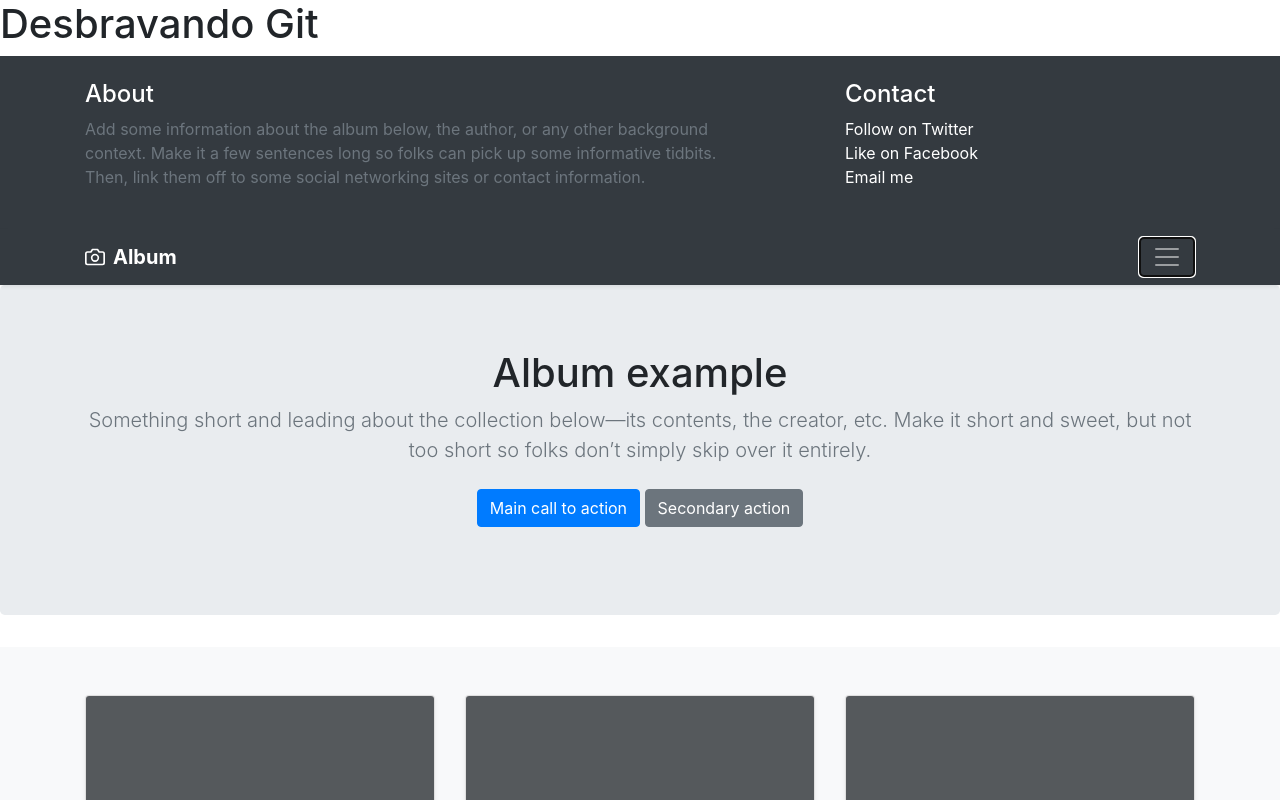
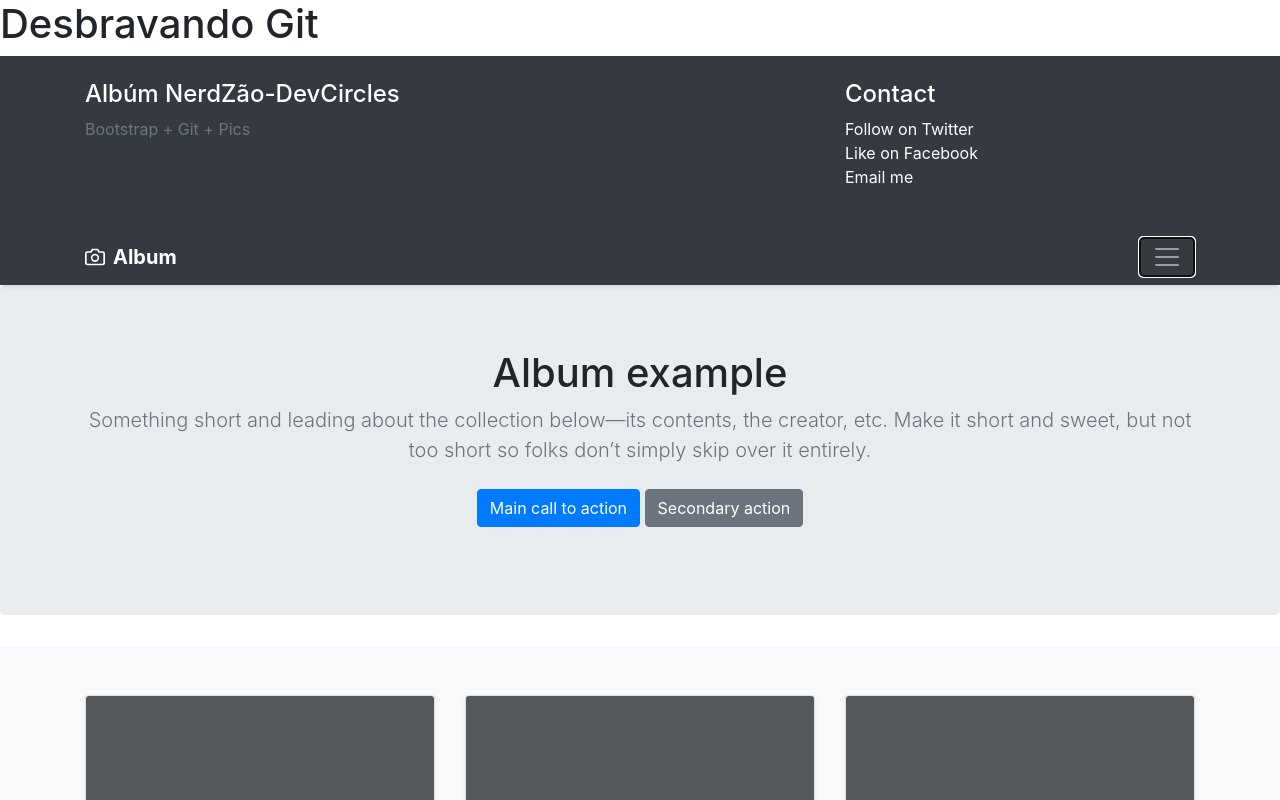
Before and after one commit to Lgptx/desbravando-git, a plain HTML site: page index.html in a window 1280 px wide. Both pictures are taken after a click on the button "Toggle navigation". Shown: the top 800 px of the page. Drawn offline with nearby package versions, Linux system fonts and the light colour scheme.

Commit message:
Alteração Title e h4 no html

```diff
--- a/index.html
+++ b/index.html
@@ -9,7 +9,7 @@
     <!-- Bootstrap CSS -->
     <link rel="stylesheet" href="https://stackpath.bootstrapcdn.com/bootstrap/4.3.1/css/bootstrap.min.css" integrity="sha384-ggOyR0iXCbMQv3Xipma34MD+dH/1fQ784/j6cY/iJTQUOhcWr7x9JvoRxT2MZw1T" crossorigin="anonymous">
 
-    <title>Desbravando Git, O Album</title>
+    <title>Desbravando Git</title>
   </head>
 
 <body>
@@ -19,8 +19,8 @@
     <div class="container">
       <div class="row">
         <div class="col-sm-8 col-md-7 py-4">
-          <h4 class="text-white">About</h4>
-          <p class="text-muted">Add some information about the album below, the author, or any other background context. Make it a few sentences long so folks can pick up some informative tidbits. Then, link them off to some social networking sites or contact information.</p>
+          <h4 class="text-white">Albúm NerdZão-DevCircles</h4>
+          <p class="text-muted">Bootstrap + Git + Pics</p>
         </div>
         <div class="col-sm-4 offset-md-1 py-4">
           <h4 class="text-white">Contact</h4>
```
